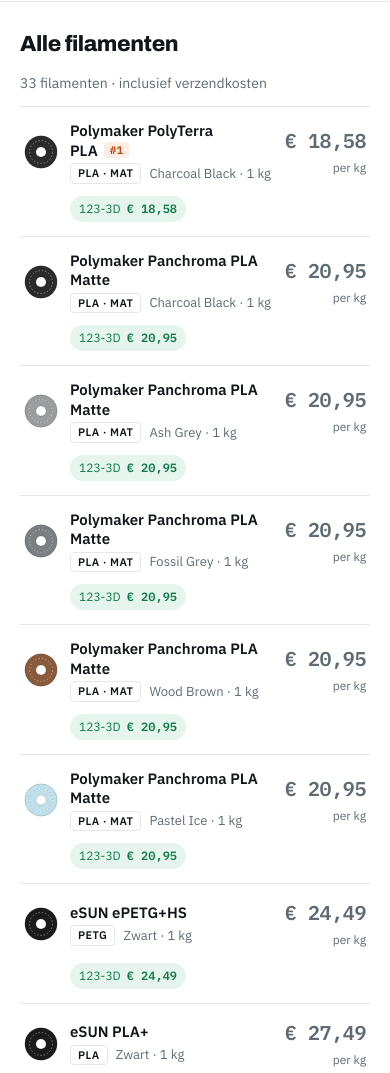
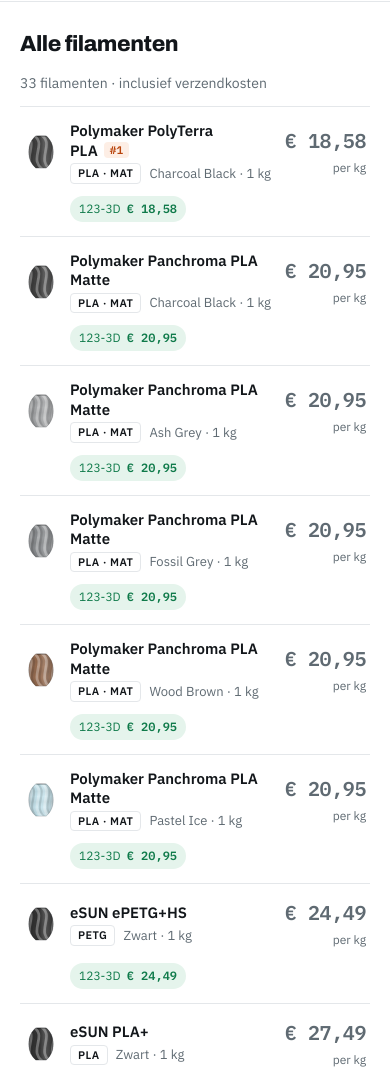
Before and after one commit to JordySchiedam/Spoelprijs, a plain HTML site: page index.html in a window 390 px wide. Shown: the part 1080-2153 px from the top of the page. Drawn offline with Linux system fonts and the light colour scheme.

Commit message:
Add files via upload

```diff
--- a/index.html
+++ b/index.html
@@ -126,7 +126,7 @@ main { padding-bottom: 24px; }
 .row > .head { all: unset; box-sizing: border-box; width: 100%; cursor: pointer; display: grid; grid-template-columns: 40px minmax(0, 1.6fr) minmax(0, 1.4fr) 120px 20px; gap: 18px; align-items: center; padding: 16px 8px; border-radius: 10px; }
 .row > .head:hover { background: var(--panel); }
 .row > .head:focus-visible { outline: 2px solid var(--accent); outline-offset: -2px; }
-.spool { width: 40px; height: 40px; display: block; }
+.spool { width: 40px; height: 44px; display: block; }
 .pname { font-weight: 600; line-height: 1.3; }
 .pname .rank { font-family: var(--font-mono); font-size: 11px; font-weight: 600; color: var(--accent-ink); background: var(--accent-soft); padding: 1px 6px; border-radius: 4px; margin-left: 6px; vertical-align: 2px; }
 .pmeta { font-size: 13px; color: var(--muted); margin-top: 3px; display: flex; gap: 8px; flex-wrap: wrap; align-items: center; }
@@ -159,7 +159,7 @@ tr.cheapest td:first-child { box-shadow: inset 3px 0 0 var(--good); }
 .old { display: block; font-size: 11px; color: var(--muted); }
 @media (max-width: 760px) {
   .row > .head { grid-template-columns: 34px minmax(0, 1fr) auto; gap: 12px; padding: 14px 4px; }
-  .spool { width: 34px; height: 34px; }
+  .spool { width: 34px; height: 38px; }
   .row .shops { grid-column: 2 / 4; grid-row: 2; }
   .chev { display: none; }
   .detail { padding: 0 4px 16px; }
@@ -172,7 +172,7 @@ tr.cheapest td:first-child { box-shadow: inset 3px 0 0 var(--good); }
 .soonlist { display: none; margin-top: 14px; grid-template-columns: repeat(auto-fill, minmax(250px, 1fr)); gap: 8px; }
 .soon.open .soonlist { display: grid; }
 .soonitem { display: flex; gap: 10px; align-items: center; padding: 10px 12px; border: 1px dashed var(--line); border-radius: 10px; font-size: 13px; color: var(--muted); }
-.soonitem .spool { width: 24px; height: 24px; }
+.soonitem .spool { width: 24px; height: 27px; flex: none; }
 .soonitem b { color: var(--ink); font-weight: 500; }
 .empty { padding: 40px 20px; text-align: center; color: var(--muted); border-bottom: 1px solid var(--line); }
 .demo { margin: 18px 0 0; padding: 10px 14px; border-radius: 10px; background: #fff7e6; color: var(--warn); font-size: 14px; border: 1px solid #f3dfb6; }
@@ -196,6 +196,8 @@ footer strong { color: var(--ink); font-weight: 600; }
 </style>
 </head>
 <body>
+<!-- Gedeelde vorm voor de kleurstaaltjes (gedraaid vaasje met printlagen) -->
+<svg width="0" height="0" style="position:absolute" aria-hidden="true" focusable="false"><defs><clipPath id="vaas" clipPathUnits="userSpaceOnUse"><path d="M14 3h12c4.8 4 8.4 10.4 8.4 19S30.8 37 26 41H14c-4.8-4-8.4-10-8.4-19S9.2 7 14 3z"/></clipPath><pattern id="lagen" width="4" height="1.3" patternUnits="userSpaceOnUse"><rect width="4" height=".45" fill="rgba(0,0,0,.09)"/></pattern><linearGradient id="licht" x1="0" x2="1" y1="0" y2="0"><stop offset="0" stop-color="#000" stop-opacity=".32"/><stop offset=".4" stop-color="#fff" stop-opacity=".08"/><stop offset=".62" stop-color="#fff" stop-opacity=".26"/><stop offset="1" stop-color="#000" stop-opacity=".30"/></linearGradient></defs></svg>
 
 <header class="top">
   <div class="wrap">
@@ -377,12 +379,17 @@ function start(data) {
   }
   function matOf(p) { return p.matte ? "Mat" : p.material; }
   function past(p, mat) { return mat === "Alles" || p.material === mat || (mat === "Mat" && p.matte); }
+  // Kleurstaal: een gedraaid, 3D-geprint vaasje in de kleur van het filament
+  var RIBBEN = [-10, -1, 8, 17, 26].map(function (o) {
+    return '<path d="M' + o + ' 0C' + (24 + o) + ' 12 ' + (-8 + o) + ' 31 ' + (18 + o) + ' 45" fill="none" stroke="rgba(255,255,255,.32)" stroke-width="3.2"/>' +
+      '<path d="M' + (o + 3.4) + ' 0C' + (27.4 + o) + ' 12 ' + (-4.6 + o) + ' 31 ' + (21.4 + o) + ' 45" fill="none" stroke="rgba(0,0,0,.14)" stroke-width="2.4"/>';
+  }).join("");
   function spool(color, cls) {
-    return '<svg class="' + (cls || "spool") + '" viewBox="0 0 40 40" aria-hidden="true">' +
-      '<circle cx="20" cy="20" r="19" fill="' + esc(color) + '"/><circle cx="20" cy="20" r="19" fill="none" stroke="rgba(18,22,26,.18)"/>' +
-      '<circle cx="20" cy="20" r="13.5" fill="none" stroke="rgba(255,255,255,.45)" stroke-dasharray="2 2"/>' +
-      '<circle cx="20" cy="20" r="13.5" fill="none" stroke="rgba(0,0,0,.12)" stroke-dasharray="2 2" stroke-dashoffset="2"/>' +
-      '<circle cx="20" cy="20" r="6" fill="#fff" stroke="rgba(18,22,26,.18)"/></svg>';
+    return '<svg class="' + (cls || "spool") + '" viewBox="0 0 40 44" aria-hidden="true"><g clip-path="url(#vaas)">' +
+      '<rect width="40" height="44" fill="' + esc(color) + '"/>' + RIBBEN +
+      '<rect width="40" height="44" fill="url(#lagen)"/><rect width="40" height="44" fill="url(#licht)"/></g>' +
+      '<path d="M14 3h12c4.8 4 8.4 10.4 8.4 19S30.8 37 26 41H14c-4.8-4-8.4-10-8.4-19S9.2 7 14 3z" fill="none" stroke="rgba(18,22,26,.24)" stroke-width=".8"/>' +
+      '<ellipse cx="20" cy="3.3" rx="6.2" ry="1.1" fill="rgba(0,0,0,.2)"/></svg>';
   }
   function gewicht(w) { var kg = w / 1000; return kg >= 1 ? kg.toLocaleString("nl-NL") + " kg" : w + " g"; }
 
```
